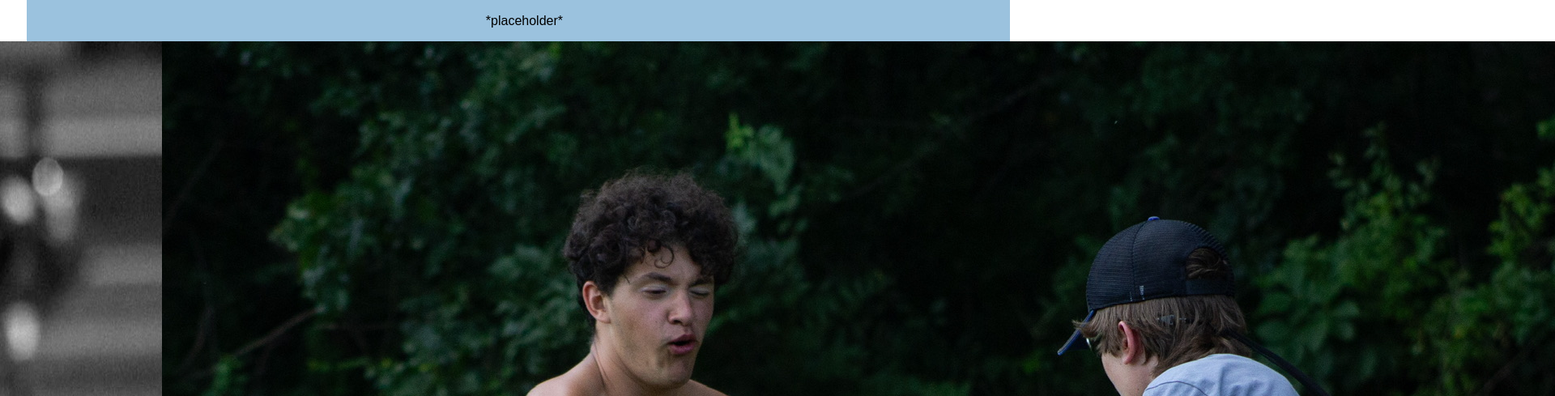
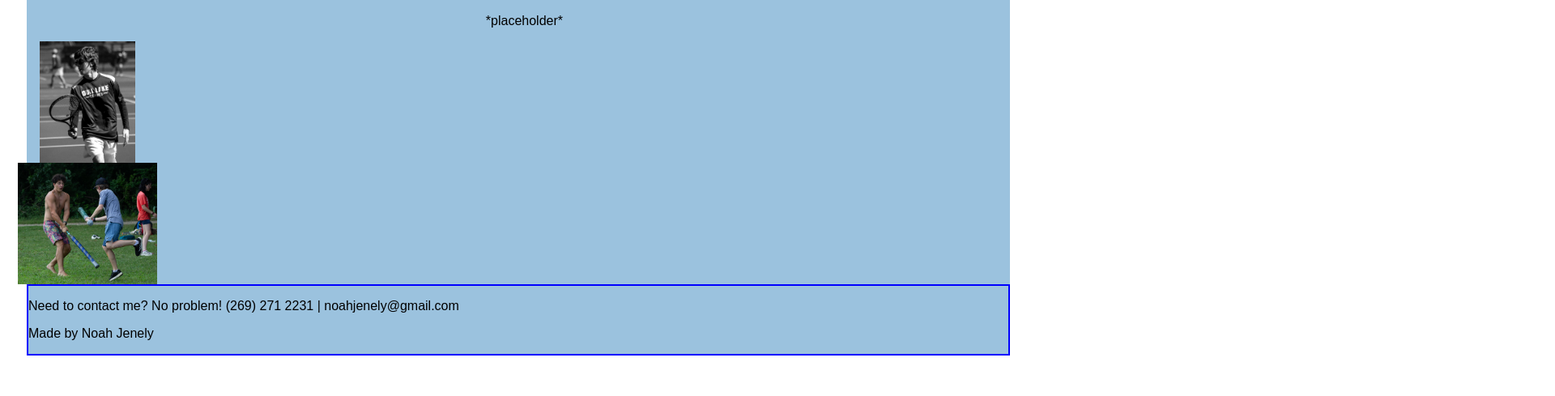
Before and after one commit to N-Jenely/Online-Portfolio, a plain HTML site: page about.html in a window 1280 px wide. Shown: the part 127-616 px from the top of the page at 81% size, 1920 px wide, since content can reach past the window. Drawn offline with Linux system fonts and the light colour scheme.

Commit message:
First try at fixing the  images in about

```diff
--- a/about.html
+++ b/about.html
@@ -24,15 +24,18 @@
 
 
 
-<section id="hobby-images">
+
+<section id="hobby-image1">
 <!-- replace with a good image of me -->
-<img src="./recources/Images/Code Images/Tennis Pic.jpeg">
+    <img src="./recources/Images/Code Images/Tennis Pic.jpeg">
+</section>
 
 <!-- replace with a professional image of me doing a hobby -->
-<img src="./recources/Images/Code Images/Larp Img.jpeg">
-</section>
+ <section id="hobby-image2">
+    <img src="./recources/Images/Code Images/Larp Img.jpeg">
+ </section>
+
 </body>
-</section>
 <footer id="footer">
   <p id="mini-cf"> Need to contact me? No problem! (269) 271 2231 | noahjenely@gmail.com </p>
   <p id="credits"> Made by Noah Jenely </p>
--- a/recources/style.css
+++ b/recources/style.css
@@ -31,10 +31,18 @@ a:hover {
   width: 96vw;
 }
 
-#H-I {
+#hobby-image1 {
   display: flex;
   justify-content: center;
-  width: 96vw;
+  width: 150px;
+  height: 150px
+}
+
+#hobby-image2 {
+  display: flex;
+  justify-content: center;
+  width: 150px;
+  height: 150px
 }
 
 #contact {
```
